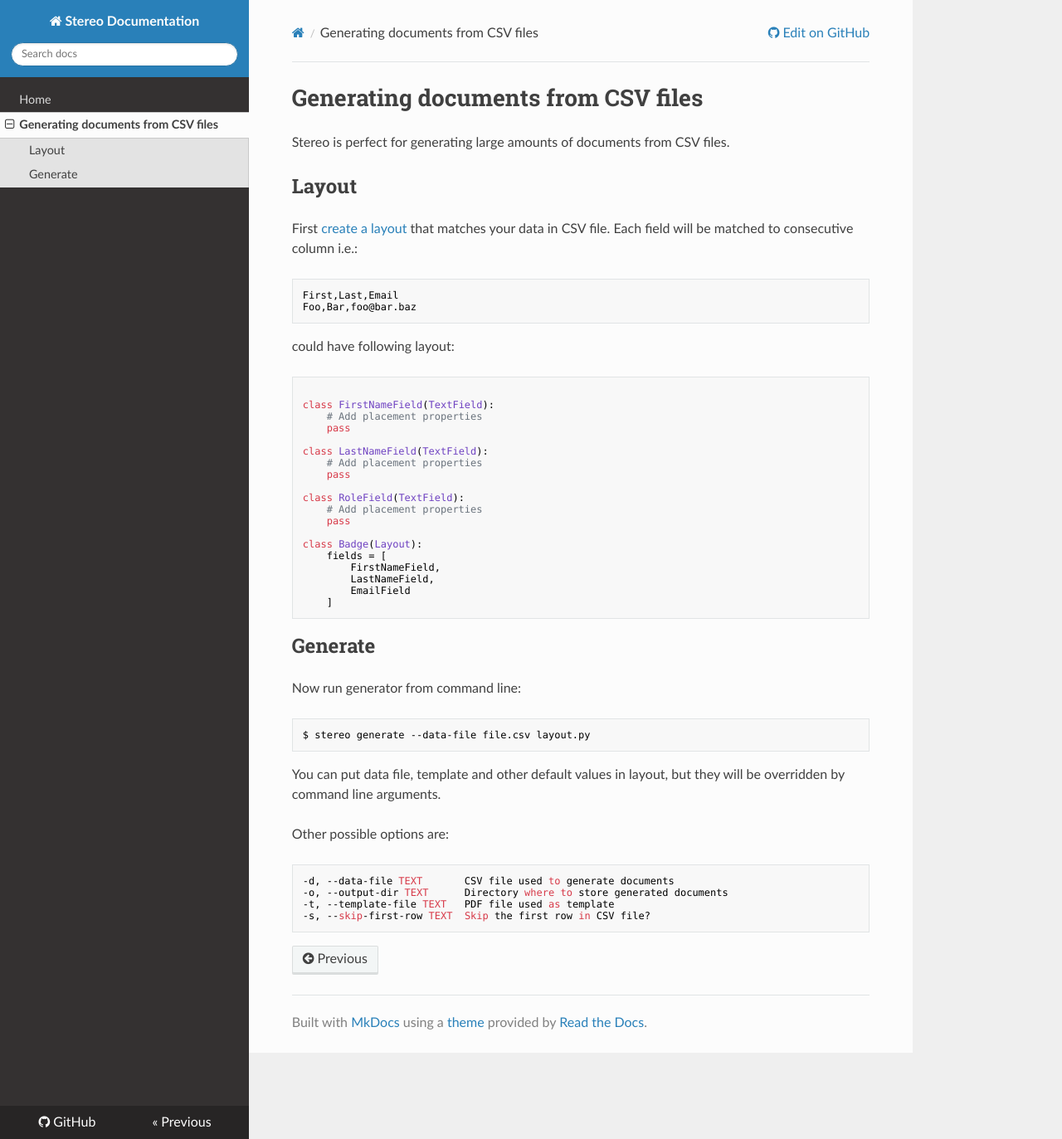
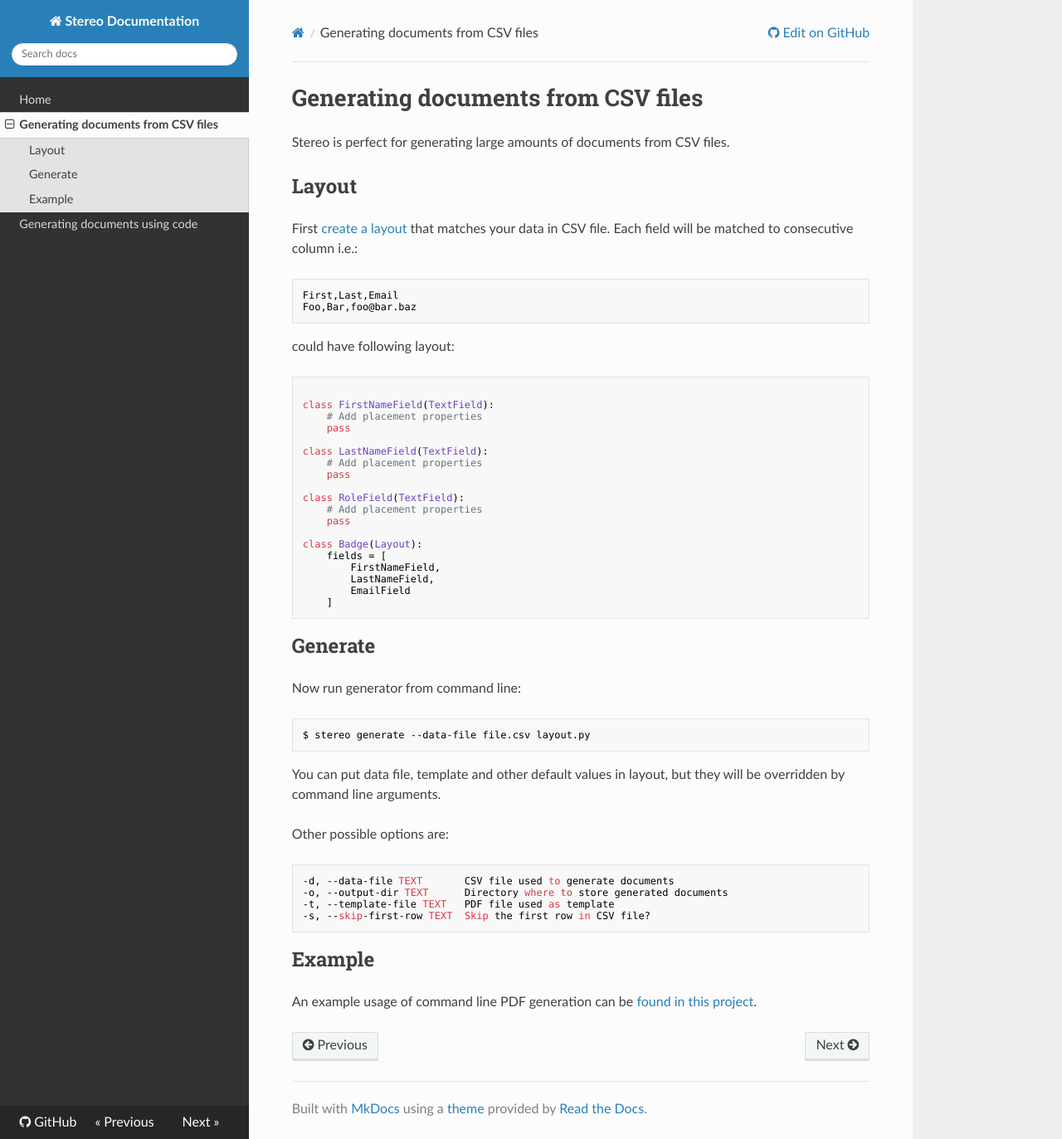
Before and after one commit to suda/stereo, an MkDocs documentation site: the page built from docs/generating-from-csv.md, in a window 1280 px wide and 1373 px high. Shown: the whole window at 83% size. Built offline with MkDocs 1.6.1, drawn with Linux system fonts in a browser that asks for light colours; nearby versions of some CDN libraries; old or Windows-style settings are respelled for this version of MkDocs.

Commit message:
Working on docs

````diff
--- a/docs/generating-from-csv.md
+++ b/docs/generating-from-csv.md
@@ -53,3 +53,7 @@
 -t, --template-file TEXT   PDF file used as template
 -s, --skip-first-row TEXT  Skip the first row in CSV file?
 ```
+
+## Example
+
+An example usage of command line PDF generation can be [found in this project](https://github.com/suda/stereo/tree/master/examples/badges).
--- a/mkdocs.yml
+++ b/mkdocs.yml
@@ -3,4 +3,5 @@
 pages:
 - Home: index.md
 - Generating documents from CSV files: generating-from-csv.md
+- Generating documents using code: generating-using-code.md
 theme: readthedocs
````
Also changed, not shown: CONTRIBUTING.md (added, +7 -0 lines), README.md (+19 -2 lines), docs/index.md (+1 -0 lines), docs/fields.md (added), docs/generating-using-code.md (added).
